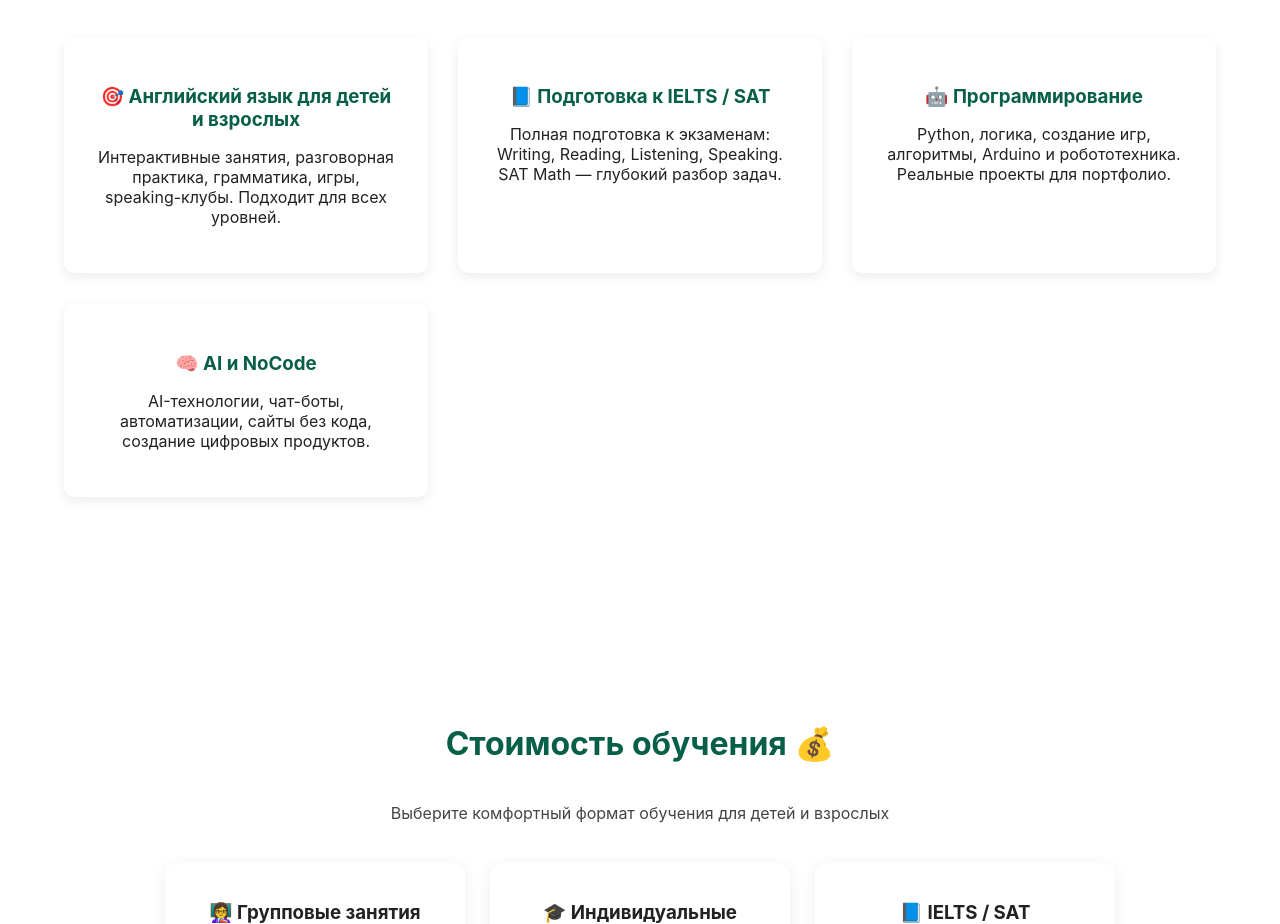
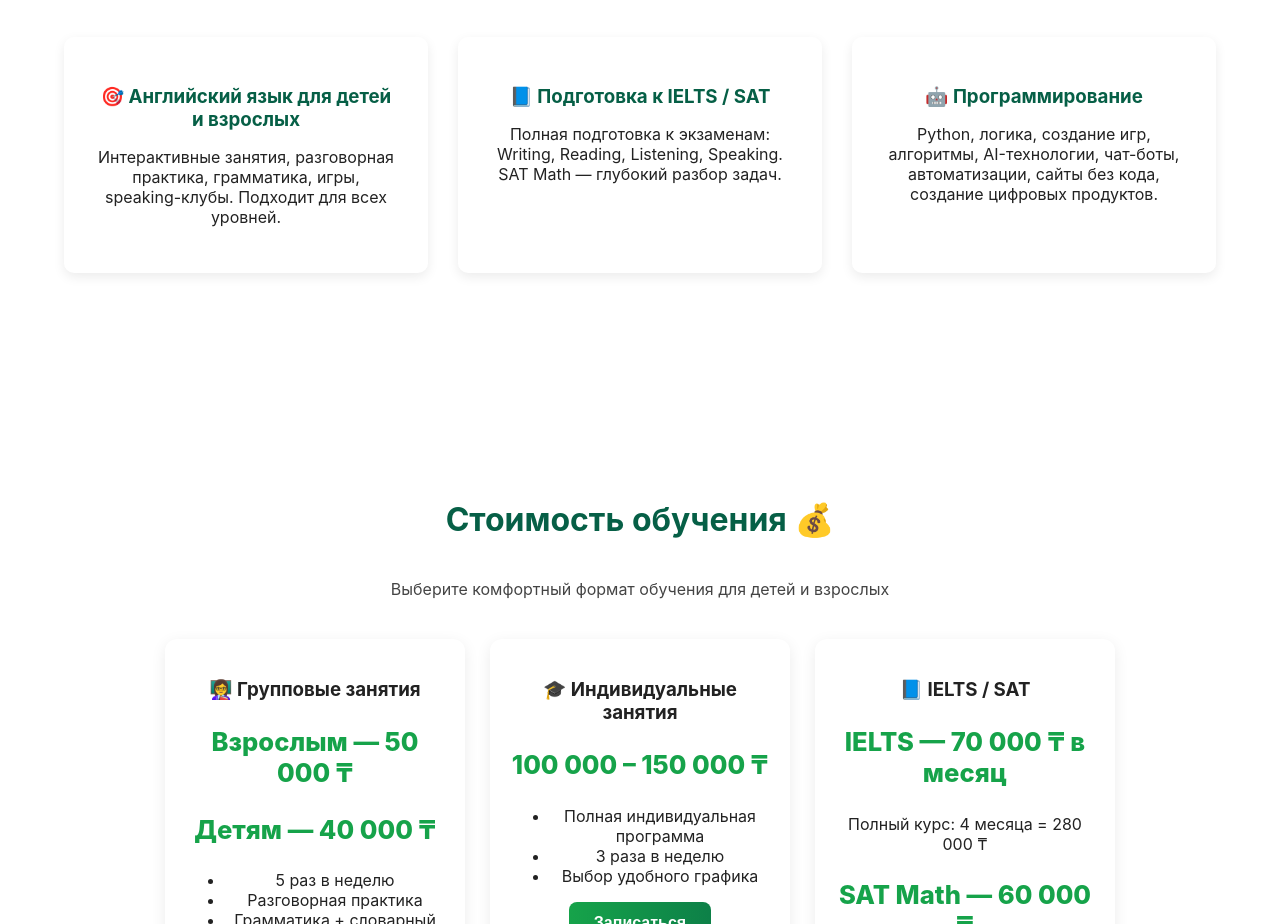
Before and after one commit to Anargulcodinglady/investinkids-website, a plain HTML site: page index.html in a window 1280 px wide. Shown: the part 1969-2893 px from the top of the page. Drawn offline with Linux system fonts and the light colour scheme.

Commit message:
Update course descriptions in index.html

```diff
--- a/index.html
+++ b/index.html
@@ -189,12 +189,7 @@ footer{background:#065f46;color:#fff;text-align:center;padding:25px 10px;}
 
 <div class="course">
 <h3>🤖 Программирование</h3>
-<p>Python, логика, создание игр, алгоритмы, Arduino и робототехника. Реальные проекты для портфолио.</p>
-</div>
-
-<div class="course">
-<h3>🧠 AI и NoCode</h3>
-<p>AI-технологии, чат-боты, автоматизации, сайты без кода, создание цифровых продуктов.</p>
+<p>Python, логика, создание игр, алгоритмы, AI-технологии, чат-боты, автоматизации, сайты без кода, создание цифровых продуктов.</p>
 </div>
 
 </div>
```
